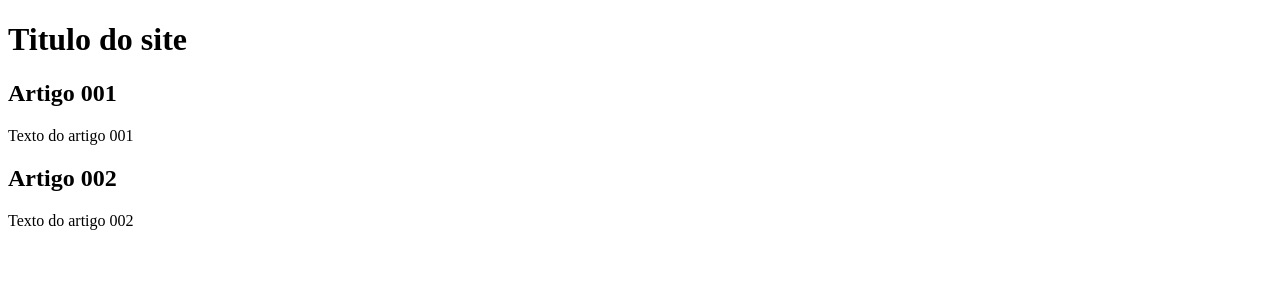
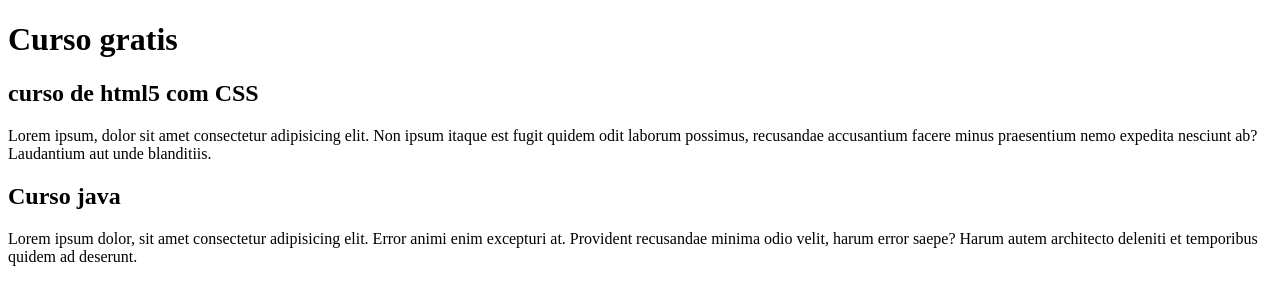
Before and after one commit to JoaoVitor-JO/projeto-site, a plain HTML site: page index.html in a window 1280 px wide. Drawn offline with Linux system fonts and the light colour scheme.

Commit message:
comecei a escrever o conteudo

```diff
--- a/index.html
+++ b/index.html
@@ -8,15 +8,15 @@
 <body>
     <main>
         <header>
-            <h1>Titulo do site</h1>
+            <h1>Curso gratis</h1>
         </header>
         <article>
-            <h2>Artigo 001</h2>
-            <p>Texto do artigo 001</p>
+            <h2>curso de html5 com CSS</h2>
+            <p>Lorem ipsum, dolor sit amet consectetur adipisicing elit. Non ipsum itaque est fugit quidem odit laborum possimus, recusandae accusantium facere minus praesentium nemo expedita nesciunt ab? Laudantium aut unde blanditiis.</p>
         </article>
         <article>
-            <h2>Artigo 002</h2>
-            <p>Texto do artigo 002</p>
+            <h2>Curso java</h2>
+            <p>Lorem ipsum dolor, sit amet consectetur adipisicing elit. Error animi enim excepturi at. Provident recusandae minima odio velit, harum error saepe? Harum autem architecto deleniti et temporibus quidem ad deserunt.</p>
         </article>
     </main>
 </body>
```
